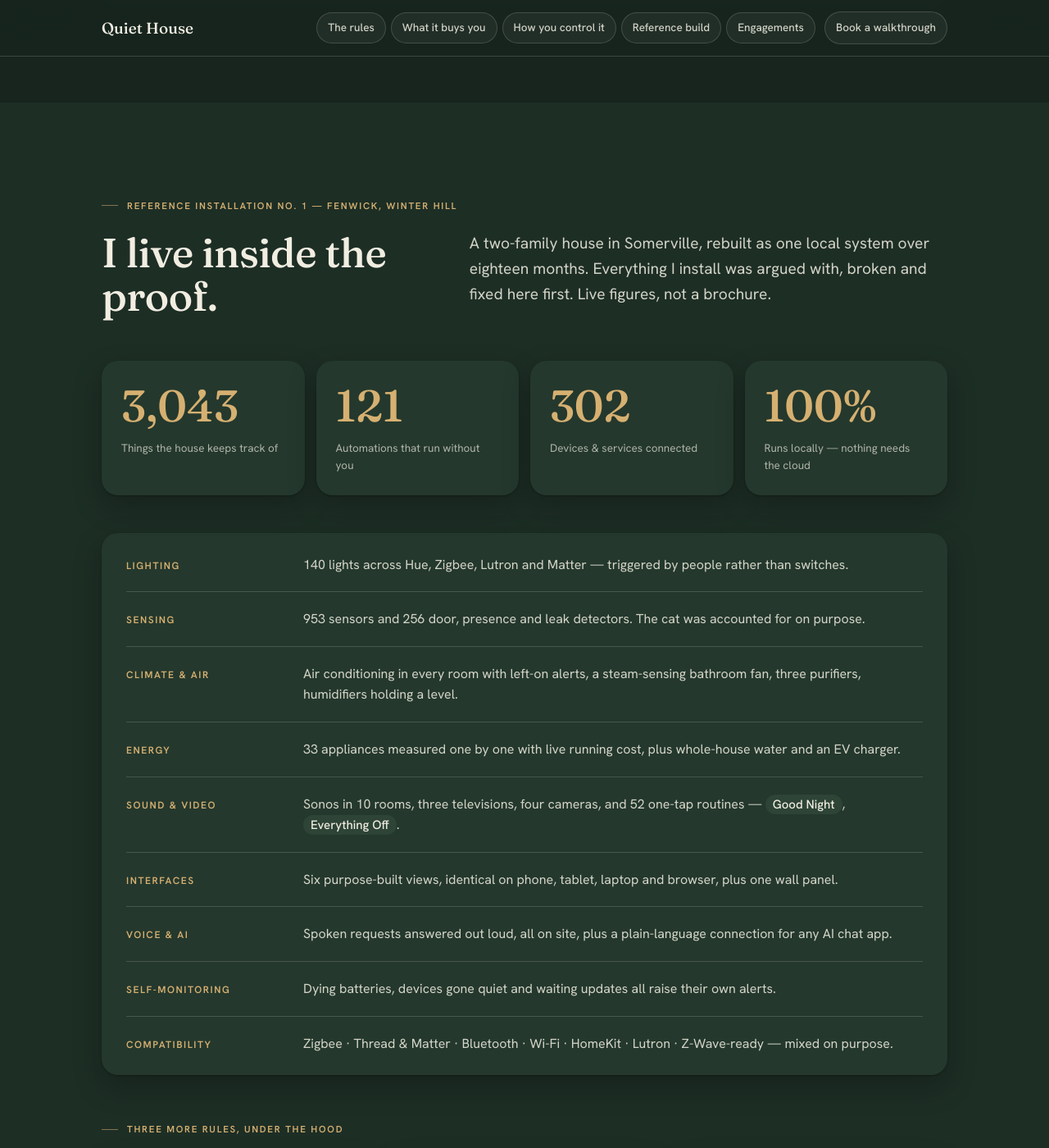
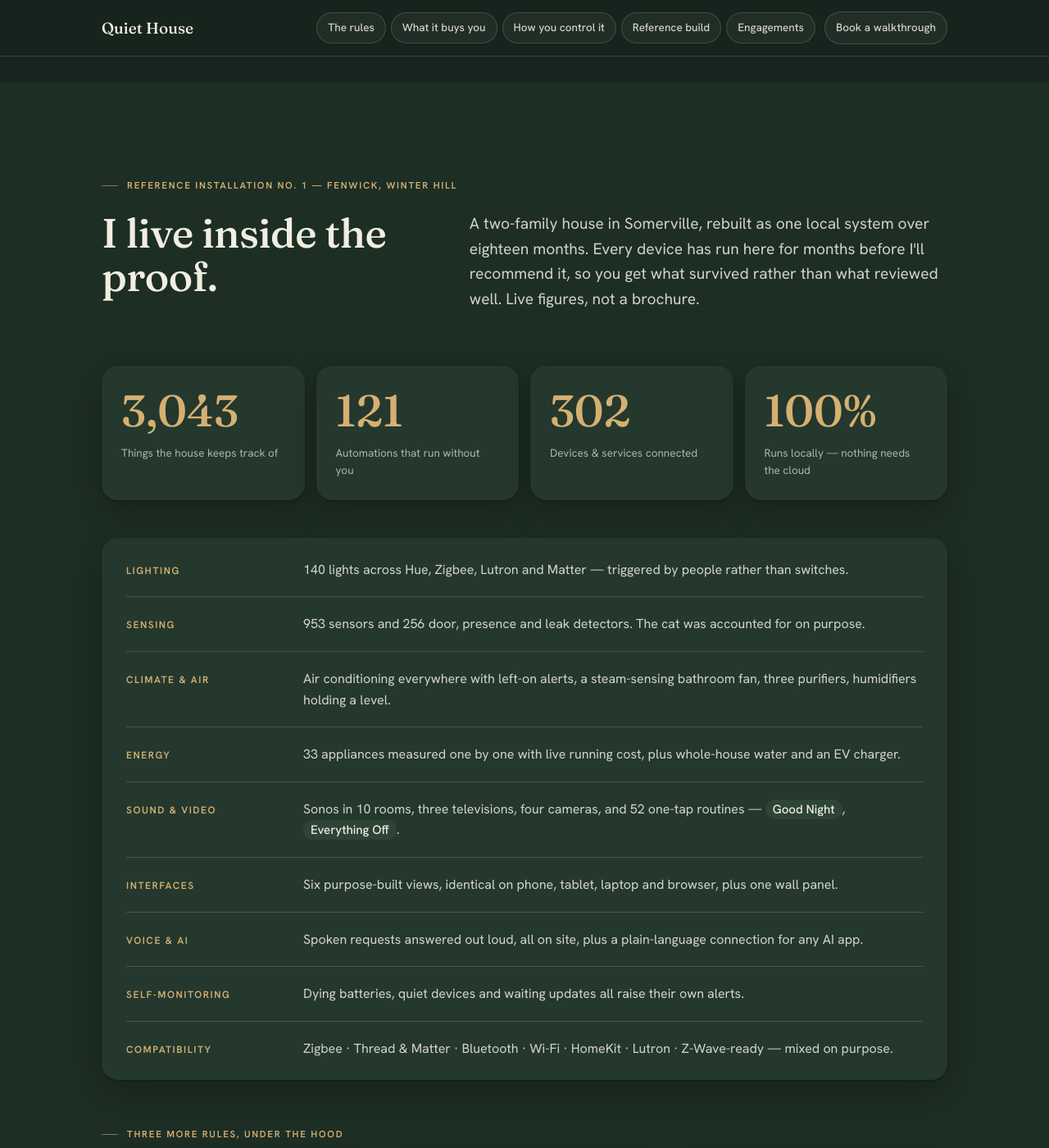
Before and after one commit to christianhatch/christianhatchme, a Jekyll site: the page ha/index.html, which Jekyll copies as it is, in a window 1280 px wide and 1400 px high, scrolled down 5980 px. Shown: the whole window at 82% size. Built offline with Jekyll 4.4.1, drawn with Linux system fonts in a browser that asks for light colours; some of the changed text lies outside the part shown.

Commit message:
Add the battle-tested claim to the hero and reference build
Nothing is recommended that hasn't run in the reference house first.
Stated as a set-apart line in the hero aside (the promise, on the first
screen) and as evidence in the reference build, replacing the weaker
'argued with, broken and fixed here first' rather than duplicating it.

Held at 1,600 words by trimming seven lines elsewhere.

Co-Authored-By: Claude Opus 5 <noreply@anthropic.com>

```diff
--- a/ha/index.html
+++ b/ha/index.html
@@ -121,6 +121,11 @@ p{margin:0 0 1em}
 .hero__note{font-size:16px;line-height:1.72;color:var(--ink-70);background:var(--surface-2);border-radius:var(--r);padding:28px 30px;box-shadow:var(--shadow)}
 .hero__note p{margin:0}
 .hero__note p+p{margin-top:1.05em}
+.hero__vouch{
+  margin-top:18px;padding-top:16px;border-top:1px solid var(--rule);
+  color:var(--petrol);font-family:var(--display);font-style:italic;font-weight:400;
+  font-size:17px;line-height:1.4;font-variation-settings:"SOFT" 100,"opsz" 18;
+}
 
 .glance{background:var(--surface)}
 .glance__in{padding-block:clamp(30px,3.6vw,46px)}
@@ -324,7 +329,7 @@ p{margin:0 0 1em}
     <div class="hero__grid">
       <div>
         <h1>Your house takes it <em>from here</em>.</h1>
-        <p class="lede">Did I leave the door unlocked. Is the freezer still running. Is anyone home. A well-built house answers all of it in one glance, from anywhere, without you learning a single app.</p>
+        <p class="lede">Did I leave the door unlocked. Is the freezer still running. Is anyone home. A well-built house answers all of it in one glance, without you learning a single app.</p>
         <div class="hero__cta">
           <a class="btn" href="#contact">Book a walkthrough</a>
           <a class="btn btn--ghost" href="#reference">See the reference build</a>
@@ -333,6 +338,7 @@ p{margin:0 0 1em}
       <aside class="hero__note">
         <p>I don't resell somebody's product. I design the system, install it, tune it to how you actually live, and stay on to keep it quiet.</p>
         <p>It all runs locally. No subscription owns your lights.</p>
+        <p class="hero__vouch">Nothing goes into your house that hasn't run in mine first.</p>
       </aside>
     </div>
   </section>
@@ -356,7 +362,7 @@ p{margin:0 0 1em}
         <span class="key__i"><span class="key__d" style="background:var(--s-media)"></span>Music</span>
       </div>
 
-      <p class="small" style="margin-top:22px;max-width:60ch">Same six marks, same six positions, every room. Learn it once, then stop looking on purpose.</p>
+      <p class="small" style="margin-top:22px;max-width:60ch">Same six marks, same six positions, every room. Learn it once, then stop looking.</p>
     </div>
   </section>
 
@@ -463,7 +469,7 @@ p{margin:0 0 1em}
     <div class="wt">
       <div class="wt__r">
         <p class="wt__w">Twenty minutes before your alarm</p>
-        <p class="wt__t">Lights rise so slowly you can't catch them moving, curtains part an inch at a time. Or the same sequence at full blast with heavy metal — the house has no opinion about which is correct.</p>
+        <p class="wt__t">Lights rise so slowly you can't catch them moving, curtains part an inch at a time. Or the same at full blast with heavy metal — the house has no opinion about which is correct.</p>
       </div>
       <div class="wt__r">
         <p class="wt__w">The mailbox door opens</p>
@@ -483,11 +489,11 @@ p{margin:0 0 1em}
       </div>
       <div class="wt__r">
         <p class="wt__w">You feel like it</p>
-        <p class="wt__t">Every light goes rainbow, the star projector comes on, the lava lamps wake up, and the party playlist starts in three rooms.</p>
+        <p class="wt__t">Every light goes rainbow, the star projector comes on, the lava lamps wake up, and the party playlist starts.</p>
       </div>
     </div>
 
-    <p class="small" style="margin-top:26px;max-width:60ch">All six run at the reference house today. Describe what you want and it can almost certainly be built.</p>
+    <p class="small" style="margin-top:26px;max-width:60ch">All six run at the reference house today. Describe what you want and it can probably be built.</p>
   </section>
 
   <!-- HOW YOU CONTROL IT ───────────────────── -->
@@ -532,7 +538,7 @@ p{margin:0 0 1em}
         <p>Set every light in the house to rainbow.</p>
         <p>Which rooms were occupied more than four hours yesterday, and run the dehumidifier in any that sat above 55% humidity.</p>
       </div>
-      <p class="panel__coda">Plain English, answered from data that never left your house. The full version is a Jarvis — a voice and personality you choose, switchable off without breaking anything else.</p>
+      <p class="panel__coda">Plain English, answered from data that never left your house. The full version is a Jarvis — a voice and personality you choose, switchable off.</p>
     </div>
   </section>
 
@@ -543,7 +549,7 @@ p{margin:0 0 1em}
       <div class="split">
         <div><h2>I live inside the proof.</h2></div>
         <div>
-          <p class="lede">A two-family house in Somerville, rebuilt as one local system over eighteen months. Everything I install was argued with, broken and fixed here first. Live figures, not a brochure.</p>
+          <p class="lede">A two-family house in Somerville, rebuilt as one local system over eighteen months. Every device has run here for months before I'll recommend it, so you get what survived rather than what reviewed well. Live figures, not a brochure.</p>
         </div>
       </div>
 
@@ -557,12 +563,12 @@ p{margin:0 0 1em}
       <div class="ledger">
         <div class="row"><span class="row__k">Lighting</span><span class="row__v">140 lights across Hue, Zigbee, Lutron and Matter — triggered by people rather than switches.</span></div>
         <div class="row"><span class="row__k">Sensing</span><span class="row__v">953 sensors and 256 door, presence and leak detectors. The cat was accounted for on purpose.</span></div>
-        <div class="row"><span class="row__k">Climate &amp; air</span><span class="row__v">Air conditioning in every room with left-on alerts, a steam-sensing bathroom fan, three purifiers, humidifiers holding a level.</span></div>
+        <div class="row"><span class="row__k">Climate &amp; air</span><span class="row__v">Air conditioning everywhere with left-on alerts, a steam-sensing bathroom fan, three purifiers, humidifiers holding a level.</span></div>
         <div class="row"><span class="row__k">Energy</span><span class="row__v">33 appliances measured one by one with live running cost, plus whole-house water and an EV charger.</span></div>
         <div class="row"><span class="row__k">Sound &amp; video</span><span class="row__v">Sonos in 10 rooms, three televisions, four cameras, and 52 one-tap routines — <code>Good&nbsp;Night</code>, <code>Everything&nbsp;Off</code>.</span></div>
         <div class="row"><span class="row__k">Interfaces</span><span class="row__v">Six purpose-built views, identical on phone, tablet, laptop and browser, plus one wall panel.</span></div>
-        <div class="row"><span class="row__k">Voice &amp; AI</span><span class="row__v">Spoken requests answered out loud, all on site, plus a plain-language connection for any AI chat app.</span></div>
-        <div class="row"><span class="row__k">Self-monitoring</span><span class="row__v">Dying batteries, devices gone quiet and waiting updates all raise their own alerts.</span></div>
+        <div class="row"><span class="row__k">Voice &amp; AI</span><span class="row__v">Spoken requests answered out loud, all on site, plus a plain-language connection for any AI app.</span></div>
+        <div class="row"><span class="row__k">Self-monitoring</span><span class="row__v">Dying batteries, quiet devices and waiting updates all raise their own alerts.</span></div>
         <div class="row"><span class="row__k">Compatibility</span><span class="row__v">Zigbee · Thread &amp; Matter · Bluetooth · Wi-Fi · HomeKit · Lutron · Z-Wave-ready — mixed on purpose.</span></div>
       </div>
 
```
Also changed, not shown: other parts of ha/index.html (+1 -1 lines).
